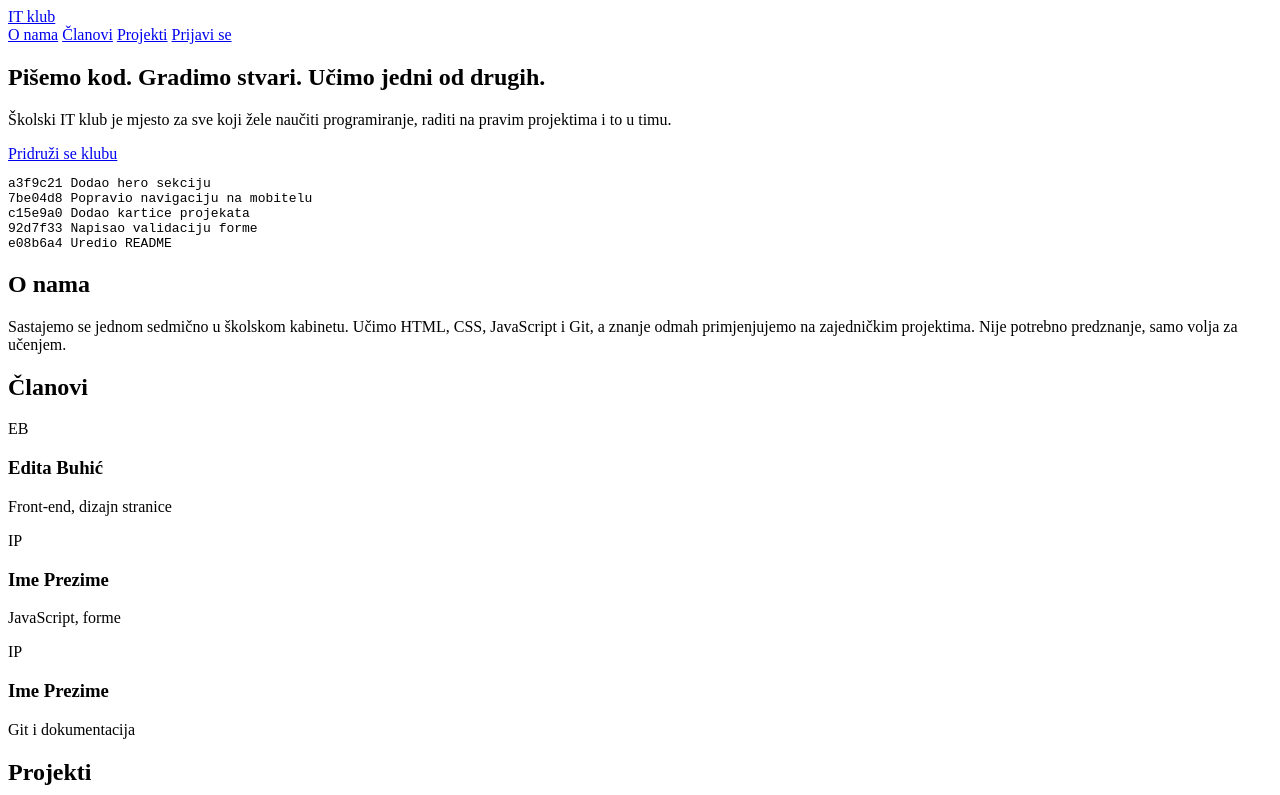
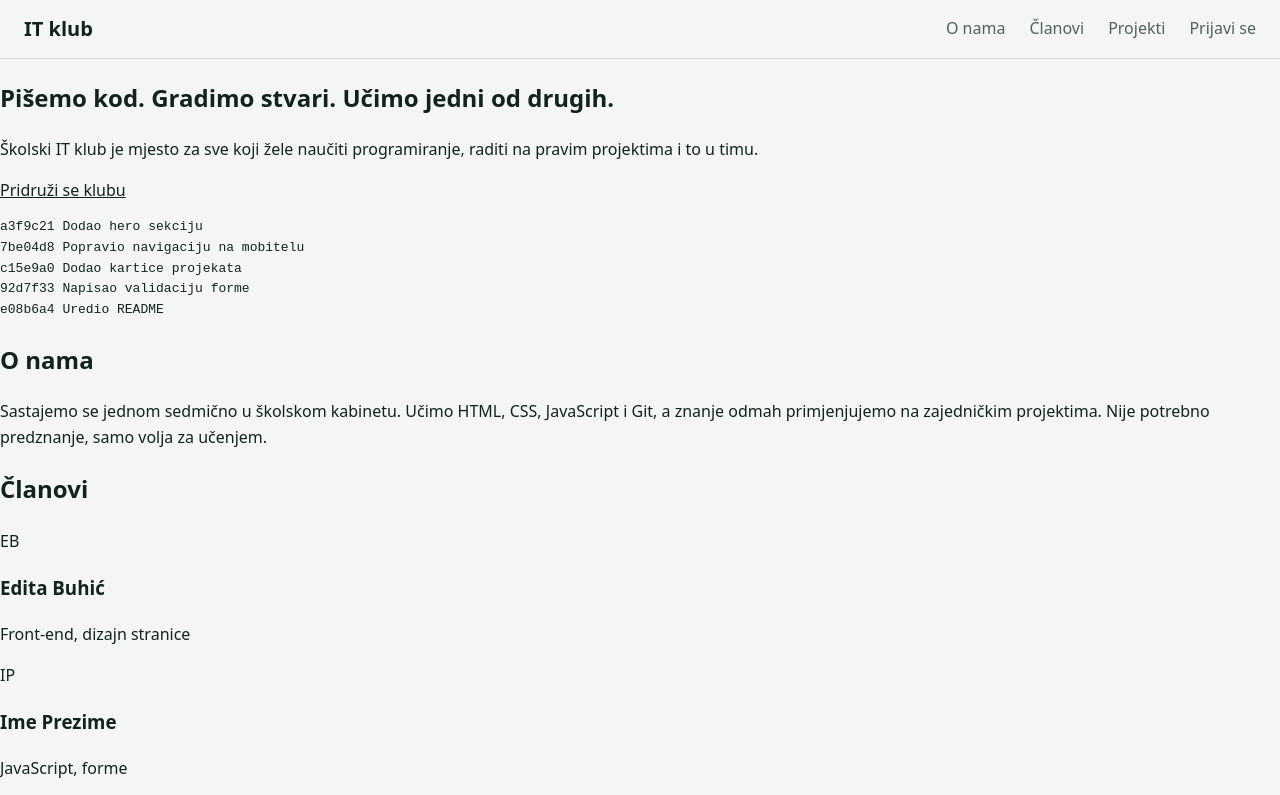
Before and after one commit to editabuhic33/it-klub-stranica, a plain HTML site: page index.html in a window 1280 px wide. Shown: the top 795 px of the page. Drawn offline with Linux system fonts and the light colour scheme.

Commit message:
Dodala osnovne stilove i navigaciju

```diff
--- a/index.html
+++ b/index.html
@@ -4,6 +4,7 @@
   <meta charset="UTF-8">
   <meta name="viewport" content="width=device-width, initial-scale=1">
   <title>Školski IT klub</title>
+  <link rel="stylesheet" href="style.css">
 </head>
 <body>
   <header class="site-header">
--- /dev/null
+++ b/style.css
@@ -0,0 +1,13 @@
+:root{--bg:#f4f6f3;--ink:#12231d;--muted:#51625b;--accent:#2f6f5e;--hot:#e0a100;--card:#fff;--line:#d6dcd7}
+*{box-sizing:border-box}
+html{scroll-behavior:smooth}
+body{margin:0;font-family:system-ui,-apple-system,"Segoe UI",Roboto,sans-serif;background:var(--bg);color:var(--ink);line-height:1.6}
+a{color:inherit}
+:focus-visible{outline:3px solid var(--hot);outline-offset:2px}
+
+.site-header{position:sticky;top:0;z-index:10;display:flex;align-items:center;justify-content:space-between;padding:.8rem 1.5rem;background:var(--bg);border-bottom:1px solid var(--line)}
+.logo{font-weight:800;font-size:1.25rem;text-decoration:none}
+.nav{display:flex;gap:1.5rem}
+.nav a{text-decoration:none;color:var(--muted)}
+.nav a:hover{color:var(--ink)}
+.nav-toggle{display:none;background:none;border:1px solid var(--ink);border-radius:6px;padding:.4rem .8rem;font:inherit;cursor:pointer}
```
